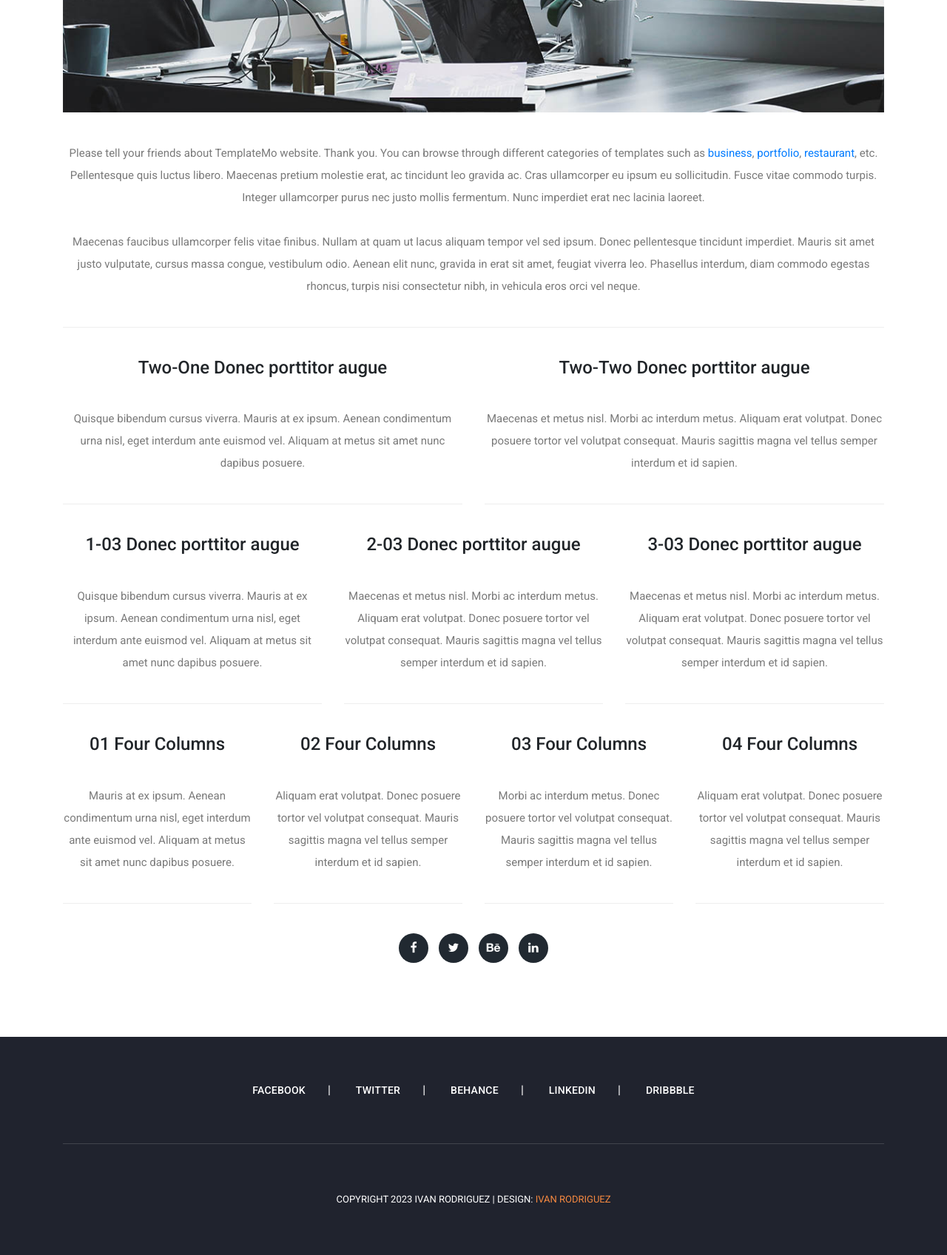
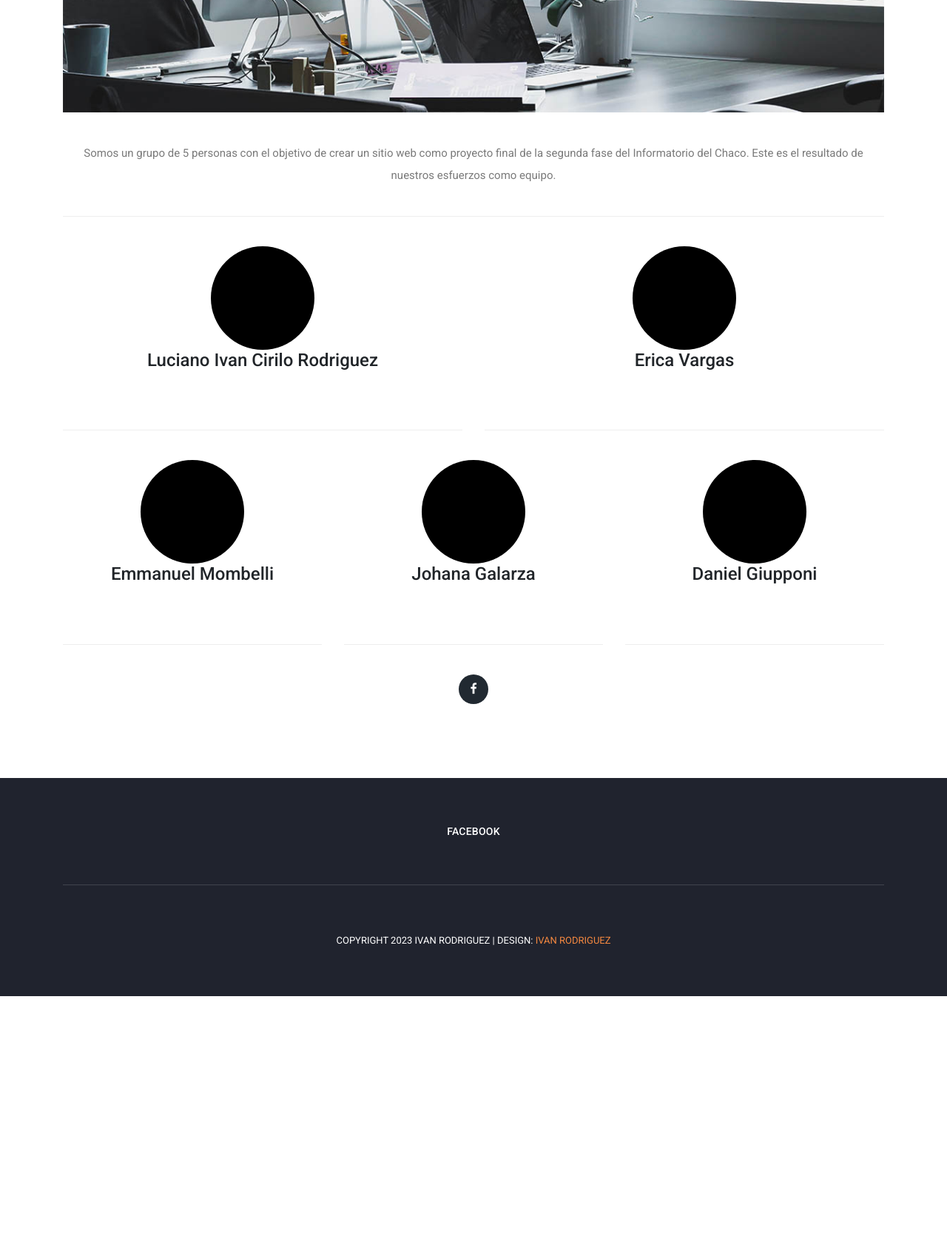
Before and after one commit to emma-25/Blog-Django, a Django app: page /nosotros/ in a window 1280 px wide. Shown: the part 900-2597 px from the top of the page at 74% size. After the commit the page ends 2247 px from the top, so only its background shows below. Run offline with Django 5.2, Linux system fonts and the light colour scheme; some libraries are stand-ins or nearby versions.

Commit message:
templates

```diff
--- a/apps/blog/models.py
+++ b/apps/blog/models.py
@@ -32,7 +32,7 @@
         ordering = ('categoria',)
 
     def __str__(self):
-        return f'{self.articulo} - {self.categoria}'
+        return f'{self.autor} - {self.categoria}'
 
 class Articulo(models.Model):
     categoria_autor = models.ForeignKey(CategoriaAutor, on_delete=models.CASCADE)
--- a/apps/blog/views.py
+++ b/apps/blog/views.py
@@ -105,7 +105,7 @@
 
 class ArticuloDetailView(DetailView):
     model = Articulo
-    template_name = 'blog_dev/detalle.html'
+    template_name = 'blog/detalle.html'
     context_object_name = 'articulo'
     slug_field = 'url'
     slug_url_kwarg = 'url'
@@ -115,9 +115,9 @@
         context['articulos'] = Articulo.objects.filter(visible=True)
         context['categorias'] = Categoria.objects.all()
         context['comentarios'] = Comentario.objects.filter(
-            visible=True, auto=self.get_object()).all()
+            visible=True, articulo=self.get_object()).all()
         context['cantidad_comentarios'] = Comentario.objects.filter(
-            visible=True, auto=self.get_object()).all().count()
+            visible=True, articulo=self.get_object()).all().count()
         return context
 
 class ComentarioView(UserPassesTestMixin, View):
@@ -164,7 +164,7 @@
     def get_context_data(self, **kwargs):
         context = super().get_context_data(**kwargs)
         context['categorias'] = Categoria.objects.all()
-        context['articulos_destacados'] = ArticuloDetailView.objects.filter(
+        context['articulos_destacados'] = Articulo.objects.filter(
             destacado=True, visible=True)
         return context
 
--- a/templates/blog/base.html
+++ b/templates/blog/base.html
@@ -115,11 +115,7 @@
       <div class="row">
         <div class="col-lg-12">
           <ul class="social-icons">
-            <li><a href="#">Facebook</a></li>
-            <li><a href="#">Twitter</a></li>
-            <li><a href="#">Behance</a></li>
-            <li><a href="#">Linkedin</a></li>
-            <li><a href="#">Dribbble</a></li>
+            <li><a href="https://www.facebook.com/profile.php?id=100023273972714">Facebook</a></li>
           </ul>
         </div>
         <div class="col-lg-12">
--- a/templates/blog/detalle.html
+++ b/templates/blog/detalle.html
@@ -67,7 +67,7 @@
                                 <div class="col-2">
                                   <ul class="post-share">
                                     <li><i class="fa fa-trash"></i></li>
-                                    <li><a href="{% url "blog:eliminar_articulo" auto.url %}">Eliminar</a></li>
+                                    <li><a href="{% url "blog:eliminar_articulo" articulo.url %}">Eliminar</a></li>
                                   </ul>
                                 </div>
                               {% endif %}
--- a/templates/blog/index.html
+++ b/templates/blog/index.html
@@ -57,7 +57,7 @@
                         <ul class="post-info">
                           <li><a href="{% url "blog:user" articulo.user %}">{{ articulo.user }}</a></li>
                           <li><a href="#">{{ articulo.creacion|date:"d M Y" }}</a></li>
-                          <li><a href="#">12 Comments</a></li>
+                          <li><a href="#">Comments</a></li>
                         </ul>
                         {{ articulo.resumen|safe }}
                         <div class="post-options">
@@ -132,7 +132,7 @@
                     <div class="sidebar-heading">
                       <h2>Posts Recientes</h2>
                     </div>
-                    <div class="content">}
+                    <div class="content">
                       <ul>
 
                         <!-- Inicio Posts reciente-->
--- a/templates/blog/nosotros.html
+++ b/templates/blog/nosotros.html
@@ -30,63 +30,46 @@
         <div class="row">
           <div class="col-lg-12">
             <img src="assets/images/about-us.jpg" alt="">
-            <p>Please tell your friends about TemplateMo website. Thank you. You can browse through different categories of templates such as <a rel="nofollow" href="https://templatemo.com/tag/business" target="_parent">business</a>, <a rel="nofollow" href="https://templatemo.com/tag/portfolio" target="_parent">portfolio</a>, <a rel="nofollow" href="https://templatemo.com/tag/restaurant" target="_parent">restaurant</a>, etc. Pellentesque quis luctus libero. Maecenas pretium molestie erat, ac tincidunt leo gravida ac. Cras ullamcorper eu ipsum eu sollicitudin. Fusce vitae commodo turpis. Integer ullamcorper purus nec justo mollis fermentum. Nunc imperdiet erat nec lacinia laoreet. <br><br>Maecenas faucibus ullamcorper felis vitae finibus. Nullam at quam ut lacus aliquam tempor vel sed ipsum. Donec pellentesque tincidunt imperdiet. Mauris sit amet justo vulputate, cursus massa congue, vestibulum odio. Aenean elit nunc, gravida in erat sit amet, feugiat viverra leo. Phasellus interdum, diam commodo egestas rhoncus, turpis nisi consectetur nibh, in vehicula eros orci vel neque.</p>
+            <p>Somos un grupo de 5 personas con el objetivo de crear un sitio web como proyecto final de la segunda fase del Informatorio del Chaco. Este es el resultado de nuestros esfuerzos como equipo.</p>
           </div>
         </div>
 
         <div class="row">
           <div class="col-lg-6">
-          <h4>Two-One Donec porttitor augue</h4>
-          	<p>Quisque bibendum cursus viverra. Mauris at ex ipsum. Aenean condimentum urna nisl, eget interdum ante euismod vel. Aliquam at metus sit amet nunc dapibus posuere.</p>
+          <svg class="bd-placeholder-img rounded-circle" width="140" height="140" xmlns="http://www.w3.org/2000/svg" role="img" aria-label="Placeholder" preserveAspectRatio="xMidYMid slice" focusable="false"><title>Placeholder</title><rect width="100%" height="100%" fill="var(--bs-secondary-color)"></rect></svg>
+          <h4>Luciano Ivan Cirilo Rodriguez</h4>
+          	<p></p>
           </div>
           <div class="col-lg-6">
-          <h4>Two-Two Donec porttitor augue</h4>
-          	<p>Maecenas et metus nisl. Morbi ac interdum metus. Aliquam erat volutpat. Donec posuere tortor vel volutpat consequat. Mauris sagittis magna vel tellus semper interdum et id sapien.</p>
+          <svg class="bd-placeholder-img rounded-circle" width="140" height="140" xmlns="http://www.w3.org/2000/svg" role="img" aria-label="Placeholder" preserveAspectRatio="xMidYMid slice" focusable="false"><title>Placeholder</title><rect width="100%" height="100%" fill="var(--bs-secondary-color)"></rect></svg>
+          <h4>Erica Vargas</h4>
+          	<p></p>
           </div>
         </div>
 
         <div class="row">
           <div class="col-lg-4 col-md-6">
-          <h4>1-03 Donec porttitor augue</h4>
-          	<p>Quisque bibendum cursus viverra. Mauris at ex ipsum. Aenean condimentum urna nisl, eget interdum ante euismod vel. Aliquam at metus sit amet nunc dapibus posuere.</p>
+          <svg class="bd-placeholder-img rounded-circle" width="140" height="140" xmlns="http://www.w3.org/2000/svg" role="img" aria-label="Placeholder" preserveAspectRatio="xMidYMid slice" focusable="false"><title>Placeholder</title><rect width="100%" height="100%" fill="var(--bs-secondary-color)"></rect></svg>
+          <h4>Emmanuel Mombelli</h4>
+          	<p></p>
           </div>
           <div class="col-lg-4 col-md-6">
-          <h4>2-03 Donec porttitor augue</h4>
-          	<p>Maecenas et metus nisl. Morbi ac interdum metus. Aliquam erat volutpat. Donec posuere tortor vel volutpat consequat. Mauris sagittis magna vel tellus semper interdum et id sapien.</p>
+          <svg class="bd-placeholder-img rounded-circle" width="140" height="140" xmlns="http://www.w3.org/2000/svg" role="img" aria-label="Placeholder" preserveAspectRatio="xMidYMid slice" focusable="false"><title>Placeholder</title><rect width="100%" height="100%" fill="var(--bs-secondary-color)"></rect></svg>
+          <h4>Johana Galarza</h4>
+          	<p></p>
           </div>
           <div class="col-lg-4">
-          <h4>3-03 Donec porttitor augue</h4>
-          	<p>Maecenas et metus nisl. Morbi ac interdum metus. Aliquam erat volutpat. Donec posuere tortor vel volutpat consequat. Mauris sagittis magna vel tellus semper interdum et id sapien.</p>
+          <svg class="bd-placeholder-img rounded-circle" width="140" height="140" xmlns="http://www.w3.org/2000/svg" role="img" aria-label="Placeholder" preserveAspectRatio="xMidYMid slice" focusable="false"><title>Placeholder</title><rect width="100%" height="100%" fill="var(--bs-secondary-color)" ></rect></svg>
+          <h4>Daniel Giupponi</h4>
+          	<p></p>
           </div>
         </div>
 
 
         <div class="row">
-          <div class="col-lg-3 col-md-6">
-          <h4>01 Four Columns</h4>
-          	<p>Mauris at ex ipsum. Aenean condimentum urna nisl, eget interdum ante euismod vel. Aliquam at metus sit amet nunc dapibus posuere.</p>
-          </div>
-          <div class="col-lg-3 col-md-6">
-          <h4>02 Four Columns</h4>
-          	<p>Aliquam erat volutpat. Donec posuere tortor vel volutpat consequat. Mauris sagittis magna vel tellus semper interdum et id sapien.</p>
-          </div>
-          <div class="col-lg-3 col-md-6">
-          <h4>03 Four Columns</h4>
-          	<p>Morbi ac interdum metus. Donec posuere tortor vel volutpat consequat. Mauris sagittis magna vel tellus semper interdum et id sapien.</p>
-          </div>
-          <div class="col-lg-3 col-md-6">
-          <h4>04 Four Columns</h4>
-          	<p>Aliquam erat volutpat. Donec posuere tortor vel volutpat consequat. Mauris sagittis magna vel tellus semper interdum et id sapien.</p>
-          </div>
-        </div>
-
-        <div class="row">
           <div class="col-lg-12">
             <ul class="social-icons">
-              <li><a href="#"><i class="fa fa-facebook"></i></a></li>
-              <li><a href="#"><i class="fa fa-twitter"></i></a></li>
-              <li><a href="#"><i class="fa fa-behance"></i></a></li>
-              <li><a href="#"><i class="fa fa-linkedin"></i></a></li>
+              <li><a href="https://www.facebook.com/profile.php?id=100023273972714"><i class="fa fa-facebook"></i></a></li>
             </ul>
           </div>
         </div>
```
Also changed, not shown: templates/blog/comentario_confirm_delete.html (added, +76 -0 lines), templates/blog/contacto.html (+5 -4 lines).
